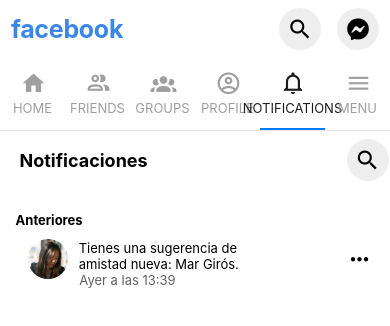
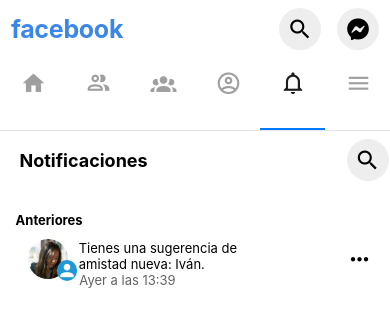
Before and after one commit to ivansantaana/facebook-react-native, a React Native app: screen /Notifications in a window 390 px wide. Shown: the top 326 px of the page. Built offline with nearby package versions, Linux system fonts and the light colour scheme.

Commit message:
Notifications menu styled

```diff
--- a/App.js
+++ b/App.js
@@ -52,12 +52,39 @@
         <Tab.Screen
           name="Home"
           component={Home}
-        />
-        <Tab.Screen name="Friends" component={Friends} />
-        <Tab.Screen name="Groups" component={Groups} />
-        <Tab.Screen name="Profile" component={Profile} />
-        <Tab.Screen name="Notifications" component={Notifications} />
-        <Tab.Screen name="Menu" component={Menu} />
+          options={{
+            title: ' '
+          }} />
+        <Tab.Screen
+          name="Friends"
+          component={Friends}
+          options={{
+            title: ' '
+          }} />
+        <Tab.Screen
+          name="Groups"
+          component={Groups}
+          options={{
+            title: ' '
+          }} />
+        <Tab.Screen
+          name="Profile"
+          component={Profile}
+          options={{
+            title: ' '
+          }} />
+        <Tab.Screen
+          name="Notifications"
+          component={Notifications}
+          options={{
+            title: ' '
+          }} />
+        <Tab.Screen
+          name="Menu"
+          component={Menu}
+          options={{
+            title: ' '
+          }} />
         </Tab.Navigator>
       </NavigationContainer>
       </ScrollView>
--- a/components/NotificationsBox.js
+++ b/components/NotificationsBox.js
@@ -1,7 +1,9 @@
 import React from 'react';
 import styled from 'styled-components/native';
+import { MaterialCommunityIcons } from '@expo/vector-icons'
+
 import Avatar from './Avatar'
-import { MaterialCommunityIcons } from '@expo/vector-icons'
+import fakeStories from '../data/fakeStories';
 
 const Container= styled.View`
     width: 100%;
@@ -17,6 +19,12 @@
     margin-top: 25%;
     align-items: center;
     background: #FFFFFF;
+`
+const IconContainer= styled.View`
+    margin-left: 10%;
+    margin-top: -5%;
+    background: #2098D6;
+    border-radius: 20px;
 `
 const Text = styled.Text`
     color: #000000;
@@ -52,14 +60,40 @@
             <Text>Anteriores</Text>
                 <ContainerNotif>
                     <Avatar source={require('../assets/12.jpg')} />
-                    <Sugerencia>Tienes una sugerencia de amistad nueva: Mar Girós.</Sugerencia>
+                    <Sugerencia>Tienes una sugerencia de amistad nueva: Iván.</Sugerencia>
                     <Date>Ayer a las 13:39</Date>
                     <Button>
                         <MaterialCommunityIcons name='dots-horizontal' size={26} color='black' />
                     </Button>
+                    <IconContainer>
+                        <MaterialCommunityIcons name='account' size={20} color='white' />
+                    </IconContainer>
+
                 </ContainerNotif>
         </Container>
+
     );
 }
 
 export default NotificationsBox
+
+/*
+
+{fakeStories.map((story, i) => {
+                        return(
+                            <UserCard key={i.toString()}>
+                                <UserCardStory source={story.source} />
+                                <UserCardFooter profile={false}>
+                                    <Text profile={false}>{story.name}</Text>
+                                </UserCardFooter>
+                                <UserOnCard>
+                                    <Avatar
+                                        source={story.user}
+                                        story={true}
+                                        checked={story.checked}
+                                    />
+                                </UserOnCard>
+                            </UserCard>
+                        )
+
+*/
```
